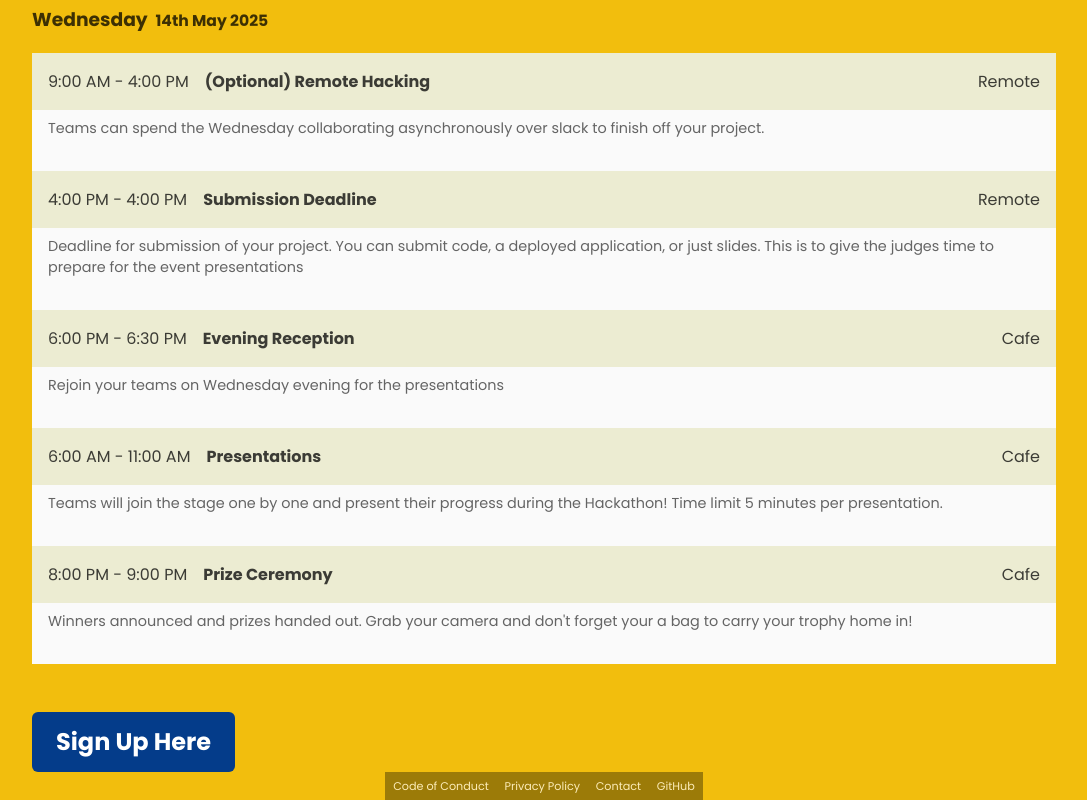
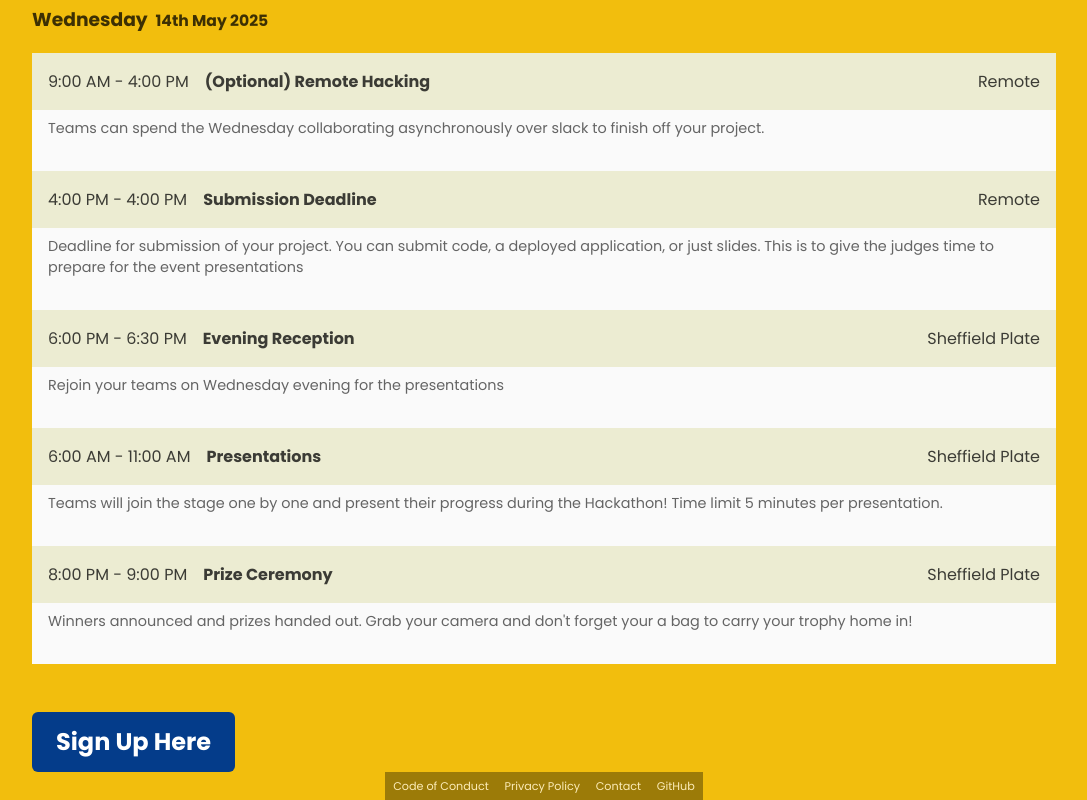
Before and after one commit to sheffield-dot-ai/sheffield-dot-ai.github.io, a Next.js app: page /hackathon in a window 1280 px wide. Shown: the part 3144-3944 px from the top of the page, without its empty margins (96-1183 px from the left). Built offline with nearby package versions, Linux system fonts and the light colour scheme; a web font is replaced by a local one.

Commit message:
more done

```diff
--- a/app/hackathon/page.tsx
+++ b/app/hackathon/page.tsx
@@ -144,13 +144,13 @@ export default function IndexPage() {
           <AgendaTimeSlot title="Submission Deadline" location="Remote" timeString="4:00 PM - 4:00 PM">
             Deadline for submission of your project.  You can submit code, a deployed application, or just slides.  This is to give the judges time to prepare for the event presentations
           </AgendaTimeSlot>
-          <AgendaTimeSlot title="Evening Reception" location="Cafe" timeString="6:00 PM - 6:30 PM">
+          <AgendaTimeSlot title="Evening Reception" location="Sheffield Plate" timeString="6:00 PM - 6:30 PM">
             Rejoin your teams on Wednesday evening for the presentations
           </AgendaTimeSlot>
-          <AgendaTimeSlot title="Presentations" location="Cafe" timeString="6:00 AM - 11:00 AM">
+          <AgendaTimeSlot title="Presentations" location="Sheffield Plate" timeString="6:00 AM - 11:00 AM">
             Teams will join the stage one by one and present their progress during the Hackathon! Time limit 5 minutes per presentation.
           </AgendaTimeSlot>
-          <AgendaTimeSlot title="Prize Ceremony" location="Cafe" timeString="8:00 PM - 9:00 PM">
+          <AgendaTimeSlot title="Prize Ceremony" location="Sheffield Plate" timeString="8:00 PM - 9:00 PM">
             Winners announced and prizes handed out.  Grab your camera and don't forget your a bag to carry your trophy home in!
           </AgendaTimeSlot>
         </AgendaDay>
```
